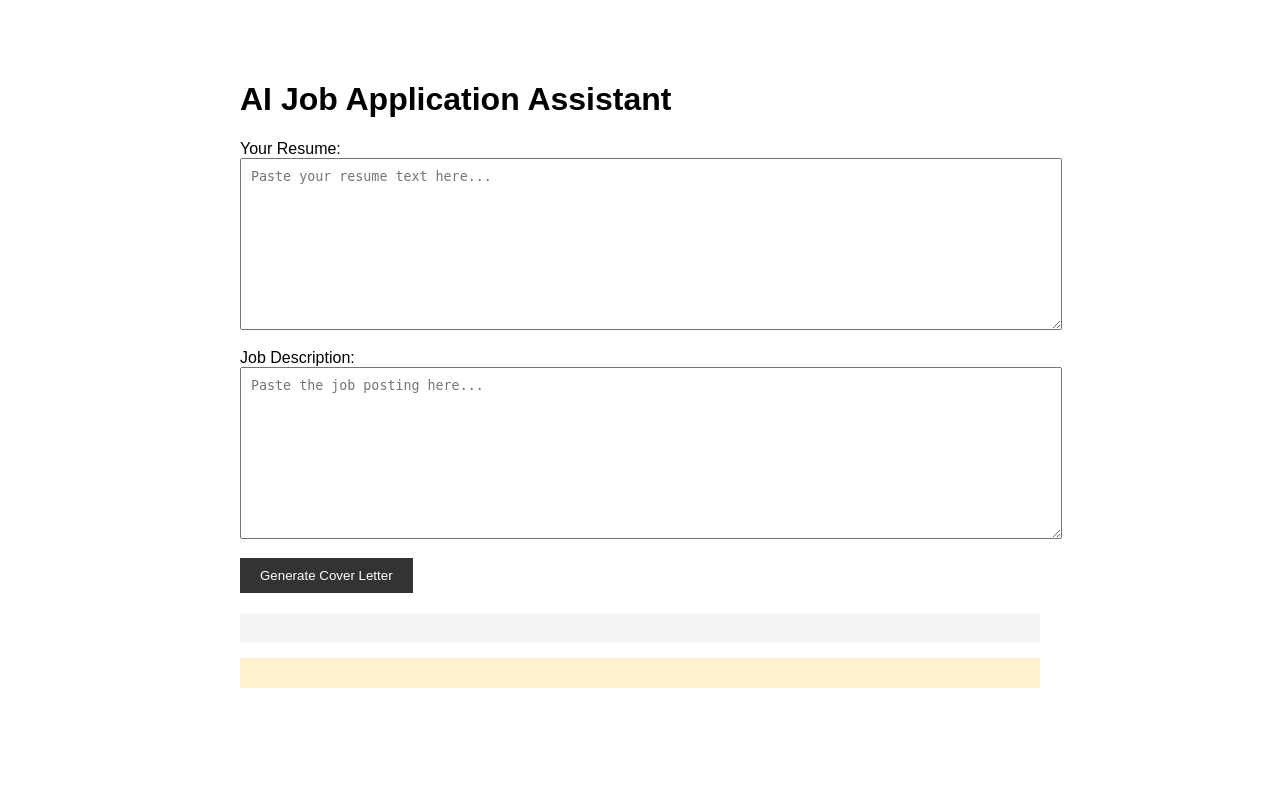
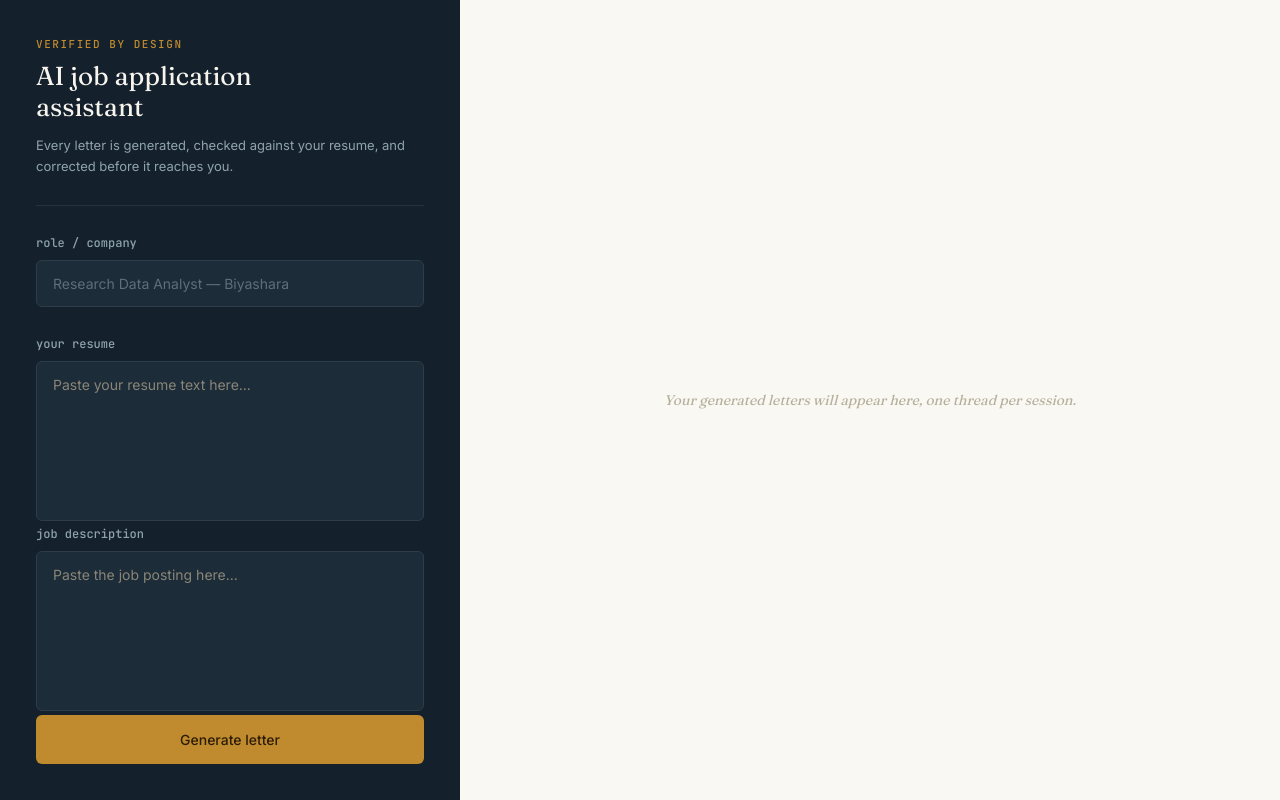
Before and after one commit to SalifyaTaala/ai-job-assistant, a Flask app: page / in a window 1280 px wide. Run offline with Flask 3, Linux system fonts and the light colour scheme.

Commit message:
Adding a css and refining the model

```diff
--- a/templates/index.html
+++ b/templates/index.html
@@ -1,47 +1,193 @@
 <!DOCTYPE html>
-<html>
+<html lang="en">
 <head>
-    <title>AI Job Assistant</title>
+<meta charset="UTF-8" />
+<meta name="viewport" content="width=device-width, initial-scale=1.0" />
+<title>AI job application assistant</title>
+<script src="https://cdn.jsdelivr.net/npm/react@18/umd/react.production.min.js"></script>
+<script src="https://cdn.jsdelivr.net/npm/react-dom@18/umd/react-dom.production.min.js"></script>
+<script src="https://unpkg.com/@babel/standalone/babel.min.js"></script>
+<script src="https://cdn.jsdelivr.net/npm/@tailwindcss/browser@4"></script>
+<link rel="preconnect" href="https://fonts.googleapis.com">
+<link href="https://fonts.googleapis.com/css2?family=Fraunces:opsz,wght@9..144,400;9..144,500&family=Inter:wght@400;500&family=JetBrains+Mono:wght@500&display=swap" rel="stylesheet">
 <style>
-        body { font-family: Arial, sans-serif; max-width: 800px; margin: 40px auto; padding: 20px; }
-        textarea { width: 100%; height: 150px; margin-bottom: 15px; padding: 10px; }
-        button { padding: 10px 20px; background: #333; color: white; border: none; cursor: pointer; }
-        #output { margin-top: 20px; white-space: pre-wrap; background: #f5f5f5; padding: 15px; }
-        #flagged { margin-top: 15px; background: #fff3cd; padding: 15px; white-space: pre-wrap; }
+  body { font-family: 'Inter', sans-serif; }
+  .font-voice { font-family: 'Fraunces', serif; }
+  .font-mono { font-family: 'JetBrains Mono', monospace; }
+  textarea::placeholder { color: #8A8578; }
+  .thread::-webkit-scrollbar { width: 6px; }
+  .thread::-webkit-scrollbar-thumb { background: #D8D3C4; border-radius: 3px; }
 </style>
 </head>
-<body>
-    <h1>AI Job Application Assistant</h1>
+<body class="bg-[#FAF8F3]">
+<div id="root"></div>
 
-    <label>Your Resume:</label>
-    <textarea id="resume" placeholder="Paste your resume text here..."></textarea>
+<script type="text/babel">
+{% raw %}
+const { useState, useRef, useEffect } = React;
 
-    <label>Job Description:</label>
-    <textarea id="job_description" placeholder="Paste the job posting here..."></textarea>
+function StampBadge({ status, count }) {
+  const clean = status === "clean";
+  return (
+    <div className={
+      "inline-flex items-center gap-1.5 px-2.5 py-1 rounded-full font-mono text-[11px] tracking-wide " +
+      (clean ? "bg-[#E1F5EE] text-[#085041]" : "bg-[#FAEEDA] text-[#633806]")
+    }>
+      <span className="w-1.5 h-1.5 rounded-full" style={{ background: clean ? "#0F6E56" : "#854F0B" }}></span>
+      {clean ? "verified · clean" : `verified · ${count} correction${count === 1 ? "" : "s"}`}
+    </div>
+  );
+}
 
-    <button onclick="generate()">Generate Cover Letter</button>
+function LetterCard({ turn }) {
+  return (
+    <div className="max-w-2xl">
+      <div className="flex items-center justify-between mb-3">
+        <p className="text-[13px] text-[#8A8578] font-mono">{turn.jobTitle}</p>
+        <StampBadge status={turn.status} count={turn.attempts} />
+      </div>
+      <div className="bg-white border border-[#E8E3D6] rounded-lg px-7 py-6 font-voice text-[15px] leading-[1.75] text-[#2A2823] whitespace-pre-wrap">
+        {turn.letter}
+      </div>
+    </div>
+  );
+}
 
-    <div id="output"></div>
-    <div id="flagged"></div>
+function UserTurn({ jobTitle }) {
+  return (
+    <div className="flex justify-end">
+      <div className="bg-[#14212C] text-[#F7F4EE] rounded-lg px-4 py-2.5 text-[13px] font-mono max-w-md">
+        generate → {jobTitle}
+      </div>
+    </div>
+  );
+}
 
-    <script>
-        async function generate() {
-            const resume = document.getElementById("resume").value;
-            const job_description = document.getElementById("job_description").value;
+function App() {
+  const [resume, setResume] = useState("");
+  const [jobDescription, setJobDescription] = useState("");
+  const [jobTitle, setJobTitle] = useState("");
+  const [turns, setTurns] = useState([]);
+  const [loading, setLoading] = useState(false);
+  const threadEnd = useRef(null);
 
-            document.getElementById("output").innerText = "Generating...";
-            document.getElementById("flagged").innerText = "";
+  useEffect(() => {
+    threadEnd.current?.scrollIntoView({ behavior: "smooth" });
+  }, [turns, loading]);
 
-            const response = await fetch("/generate", {
+  async function handleGenerate() {
+    if (!resume.trim() || !jobDescription.trim()) return;
+    const title = jobTitle.trim() || "untitled application";
+    setLoading(true);
+    setTurns(prev => [...prev, { role: "user", jobTitle: title }]);
+
+    try {
+      const res = await fetch("/generate", {
         method: "POST",
         headers: { "Content-Type": "application/json" },
-                body: JSON.stringify({ resume, job_description })
+        body: JSON.stringify({ resume, job_description: jobDescription })
       });
+      const data = await res.json();
+      const clean = (data.flagged || "").toLowerCase().includes("none found");
 
-            const data = await response.json();
-            document.getElementById("output").innerText = data.message || data.error;
-            document.getElementById("flagged").innerText = "Flagged claims:\n" + (data.flagged || "");
+      setTurns(prev => [...prev, {
+        role: "assistant",
+        jobTitle: title,
+        letter: data.message || data.error || "No response.",
+        status: clean ? "clean" : "corrected",
+        attempts: data.attempts_used || 1
+      }]);
+    } catch (e) {
+      setTurns(prev => [...prev, {
+        role: "assistant",
+        jobTitle: title,
+        letter: "Could not reach the server. Check that app.py is running.",
+        status: "corrected",
+        attempts: 0
+      }]);
+    } finally {
+      setLoading(false);
     }
+  }
+
+  return (
+    <div className="flex h-screen">
+      <aside className="w-[460px] shrink-0 bg-[#14212C] text-[#F7F4EE] flex flex-col p-9 gap-7">
+        <div>
+          <p className="text-[11px] font-mono tracking-[0.14em] uppercase text-[#C08A2E] mb-2">Verified by design</p>
+          <h1 className="font-voice text-[26px] leading-[1.2] text-[#F7F4EE]">AI job application<br/>assistant</h1>
+          <p className="text-[13px] text-[#8FA3AE] mt-3 leading-relaxed">Every letter is generated, checked against your resume, and corrected before it reaches you.</p>
+        </div>
+
+        <div className="h-px bg-[#24333F]"></div>
+
+        <div className="flex flex-col gap-2">
+          <label className="text-[12px] font-mono text-[#8FA3AE]">role / company</label>
+          <input
+            value={jobTitle}
+            onChange={e => setJobTitle(e.target.value)}
+            placeholder="Research Data Analyst — Biyashara"
+            className="bg-[#1C2C38] border border-[#2C3D49] rounded-md px-4 py-3 text-[14px] placeholder-[#5C6F7A] outline-none focus:border-[#4A6373]"
+          />
+        </div>
+
+        <div className="flex flex-col gap-2 flex-1 min-h-0">
+          <label className="text-[12px] font-mono text-[#8FA3AE]">your resume</label>
+          <textarea
+            value={resume}
+            onChange={e => setResume(e.target.value)}
+            placeholder="Paste your resume text here..."
+            className="bg-[#1C2C38] border border-[#2C3D49] rounded-md px-4 py-3 text-[14px] leading-relaxed placeholder-[#5C6F7A] outline-none focus:border-[#4A6373] resize-none flex-1 min-h-[160px]"
+          />
+        </div>
+        <div className="flex flex-col gap-2 flex-1 min-h-0">
+
+          <label className="text-[12px] font-mono text-[#8FA3AE]">job description</label>
+          <textarea
+            value={jobDescription}
+            onChange={e => setJobDescription(e.target.value)}
+            placeholder="Paste the job posting here..."
+            className="bg-[#1C2C38] border border-[#2C3D49] rounded-md px-4 py-3 text-[14px] leading-relaxed placeholder-[#5C6F7A] outline-none focus:border-[#4A6373] resize-none flex-1 min-h-[160px]"
+          />
+        </div>
+
+        <button
+          onClick={handleGenerate}
+          disabled={loading}
+          className="bg-[#C08A2E] hover:bg-[#AD7A28] disabled:opacity-50 text-[#2C1D06] font-medium text-[14px] rounded-md py-3.5 transition-colors"
+        >
+          {loading ? "Generating…" : "Generate letter"}
+        </button>
+      </aside>
+
+      <main className="flex-1 overflow-y-auto thread px-8 py-8">
+        {turns.length === 0 && !loading && (
+          <div className="h-full flex items-center justify-center">
+            <p className="text-[14px] text-[#B5AF9C] font-voice italic">Your generated letters will appear here, one thread per session.</p>
+          </div>
+        )}
+
+        <div className="flex flex-col gap-6 max-w-2xl mx-auto">
+          {turns.map((t, i) =>
+            t.role === "user"
+              ? <UserTurn key={i} jobTitle={t.jobTitle} />
+              : <LetterCard key={i} turn={t} />
+          )}
+          {loading && (
+            <div className="flex items-center gap-2 text-[13px] text-[#8A8578] font-mono">
+              <span className="w-1.5 h-1.5 rounded-full bg-[#C08A2E] animate-pulse"></span>
+              generating and verifying…
+            </div>
+          )}
+          <div ref={threadEnd} />
+        </div>
+      </main>
+    </div>
+  );
+}
+
+ReactDOM.createRoot(document.getElementById("root")).render(<App />);
+{% endraw %}
 </script>
 </body>
 </html>
```
Also changed, not shown: genarate_message.py (+22 -1 lines). Lines whose indentation alone changed are shown as unchanged.
